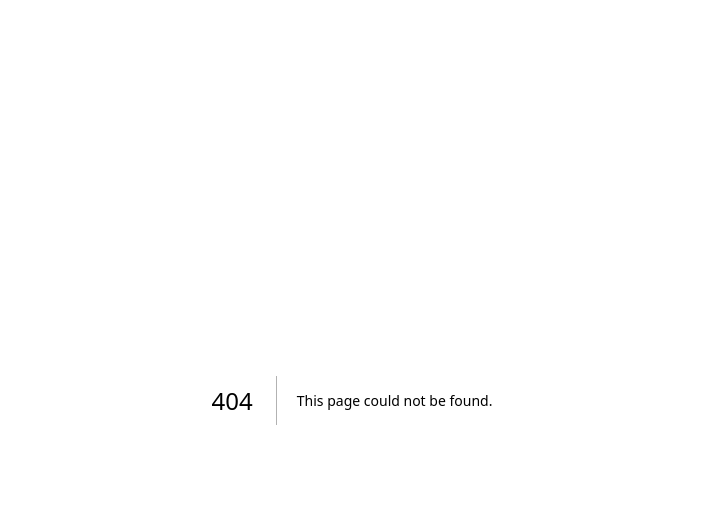
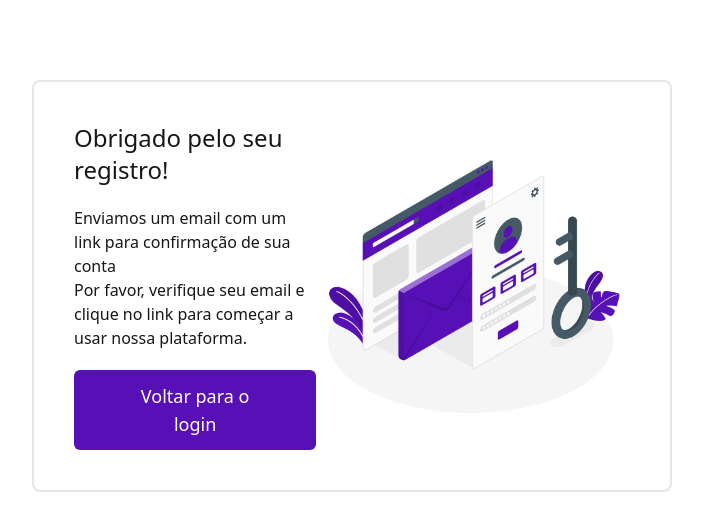
Before and after one commit to daniel3g/Enem-Nota-Mil, a Next.js app: page /email-confirm in a window 1280 px wide. Before the commit this address had no page. Shown: the top 530 px of the page, without its empty margins (288-991 px from the left). Built offline with nearby package versions, Linux system fonts and the light colour scheme.

Commit message:
email confirm

```diff
--- a/package.json
+++ b/package.json
@@ -13,7 +13,8 @@
     "@supabase/supabase-js": "^2.49.4",
     "next": "15.3.0",
     "react": "^19.0.0",
-    "react-dom": "^19.0.0"
+    "react-dom": "^19.0.0",
+    "react-icons": "^5.5.0"
   },
   "devDependencies": {
     "@types/node": "^20",
--- a/src/app/cadastro/page.tsx
+++ b/src/app/cadastro/page.tsx
@@ -4,6 +4,8 @@ import { signup } from './actions'
 
 import { useState } from 'react'
 import { useRouter } from 'next/navigation'
+
+import { LuEyeClosed, LuEye } from "react-icons/lu"
 
 import Image from "next/image";
 import logo from '../../../public/images/logo.webp';
@@ -48,8 +50,7 @@ export default function LoginPage() {
         return
       }
 
-      alert('Cadastro realizado com Sucesso!')
-      router.push('/login')
+      router.push('/email-confirm')
     } catch (err) {
       console.error('Erro ao cadastrar:', err)
       setError('Erro interno no cadastro.')
@@ -97,7 +98,7 @@ export default function LoginPage() {
               required
             />
             <button type='button' onClick={togglePasswordVisibility} className='absolute right-3 top-1/2 transform -translate-y-1/2 text-gray-500 hover:text-gray-700 focus:outline-none'>
-
+            {showPassword ? <LuEyeClosed /> : <LuEye />}
             </button>
           </div>
 
@@ -112,7 +113,7 @@ export default function LoginPage() {
               required
             />
             <button type='button' onClick={toggleConfirmPasswordVisibility} className='absolute right-3 top-1/2 transform -translate-y-1/2 text-gray-500 hover:text-gray-700 focus:outline-none'>
-
+            {showConfirmPassword ? <LuEyeClosed /> : <LuEye />}
             </button>
           </div>
 
--- /dev/null
+++ b/src/app/email-confirm/page.tsx
@@ -0,0 +1,27 @@
+import Link from "next/link"
+import Image from "next/image"
+import accountMail from '../../../public/images/account-mail.png'
+
+export default function emailConfirm() {
+    return (
+            <div className="flex w-1/2 items-center justify-between border-2 rounded-lg m-auto mt-20 p-10">
+                <div className="w-1/2">
+                    <h1 className="text-2xl">Obrigado pelo seu registro!</h1>
+                    <p className="mt-5 text-base">Enviamos um email com um link para confirmação de sua conta</p>
+                    <p className="text-base">Por favor, verifique seu email e clique no link para começar a usar nossa plataforma.</p>
+                    <Link href="/login">
+                        <button className="flex bg-customPurple mt-5 py-3 px-12 rounded-md text-white text-lg">
+                            Voltar para o login
+                        </button>
+                    </Link>
+                </div>
+                <div>
+                    <Image
+                    src={accountMail}
+                    alt="Confirmação de email"
+                    width={360}
+                    />
+                </div>
+            </div>
+    )
+}
--- a/src/app/login/page.tsx
+++ b/src/app/login/page.tsx
@@ -1,11 +1,18 @@
+'use client'
+
 import { login } from './actions'
+import { useState } from 'react'
 
 import Image from "next/image";
 import logo from '../../../public/images/logo.webp';
 import ImageStudent from '../../../public/images/adolescente-estudando.webp'
 
+import { LuEye, LuEyeClosed } from 'react-icons/lu'
 
 export default function LoginPage() {
+  const [showPassword, setShowPassword] = useState(false)
+  const togglePasswordVisibility = () => setShowPassword(!showPassword)
+
   return (
     <div className='flex w-full h-screen'>
       <div className="hidden sm:block w-2/3 h-screen relative">
@@ -30,20 +37,44 @@ export default function LoginPage() {
 
         <form className='flex flex-col w-full p-3 sm:w-96'>
           <h2 className='mb-8 text-lg'>Acesse sua conta</h2>
+
           <label className='text-gray-500 text-sm' htmlFor="email">Email:</label>
-          <input className='flex bg-gray-100 p-3 mb-5 focus:outline-none focus:ring focus:ring-primary_blue rounded-sm' id="email" name="email" type="email" required />
+          <input
+            className='flex bg-gray-100 p-3 mb-5 focus:outline-none focus:ring focus:ring-primary_blue rounded-sm'
+            id="email"
+            name="email"
+            type="email"
+            required
+          />
+
           <label className='text-gray-500 text-sm' htmlFor="password">Senha:</label>
-          <input className='flex bg-gray-100 p-3 mb-5 focus:outline-none focus:ring focus:ring-primary_blue rounded-sm' id="password" name="password" type="password" required />
+          <div className='relative bg-gray-100 flex mb-5 focus-within:ring focus-within:ring-primary_blue rounded-sm'>
+            <input
+              className='w-full bg-gray-100 p-3 bg-transparent focus:outline-none'
+              id="password"
+              name="password"
+              type={showPassword ? 'text' : 'password'}
+              required
+            />
+            <button
+              type="button"
+              onClick={togglePasswordVisibility}
+              className='absolute right-3 top-1/2 transform -translate-y-1/2 text-gray-500 hover:text-gray-700 focus:outline-none'
+            >
+              {showPassword ? <LuEyeClosed /> : <LuEye />}
+            </button>
+          </div>
+
           <button className='bg-customPurple p-4 rounded-sm mt-2 text-xl text-white' formAction={login}>Entrar</button>
 
-          <a href="/cadastro"><div className='flex flex-col bg-gray-100 sm:w-full p-4 mt-5 rounded-md'>
-            <p className='text-gray-500'>Ainda não possui uma conta?</p>
-            <p className='text-primary_blue'>Se inscreva agora!</p>
-          </div></a>
-
+          <a href="/cadastro">
+            <div className='flex flex-col bg-gray-100 sm:w-full p-4 mt-5 rounded-md'>
+              <p className='text-gray-500'>Ainda não possui uma conta?</p>
+              <p className='text-primary_blue'>Se inscreva agora!</p>
+            </div>
+          </a>
         </form>
       </div>
     </div>
-
   )
 }
```
Also changed, not shown: public/images/account-mail.png (added), 1 other file (tests, documents, lock files or other folders).
